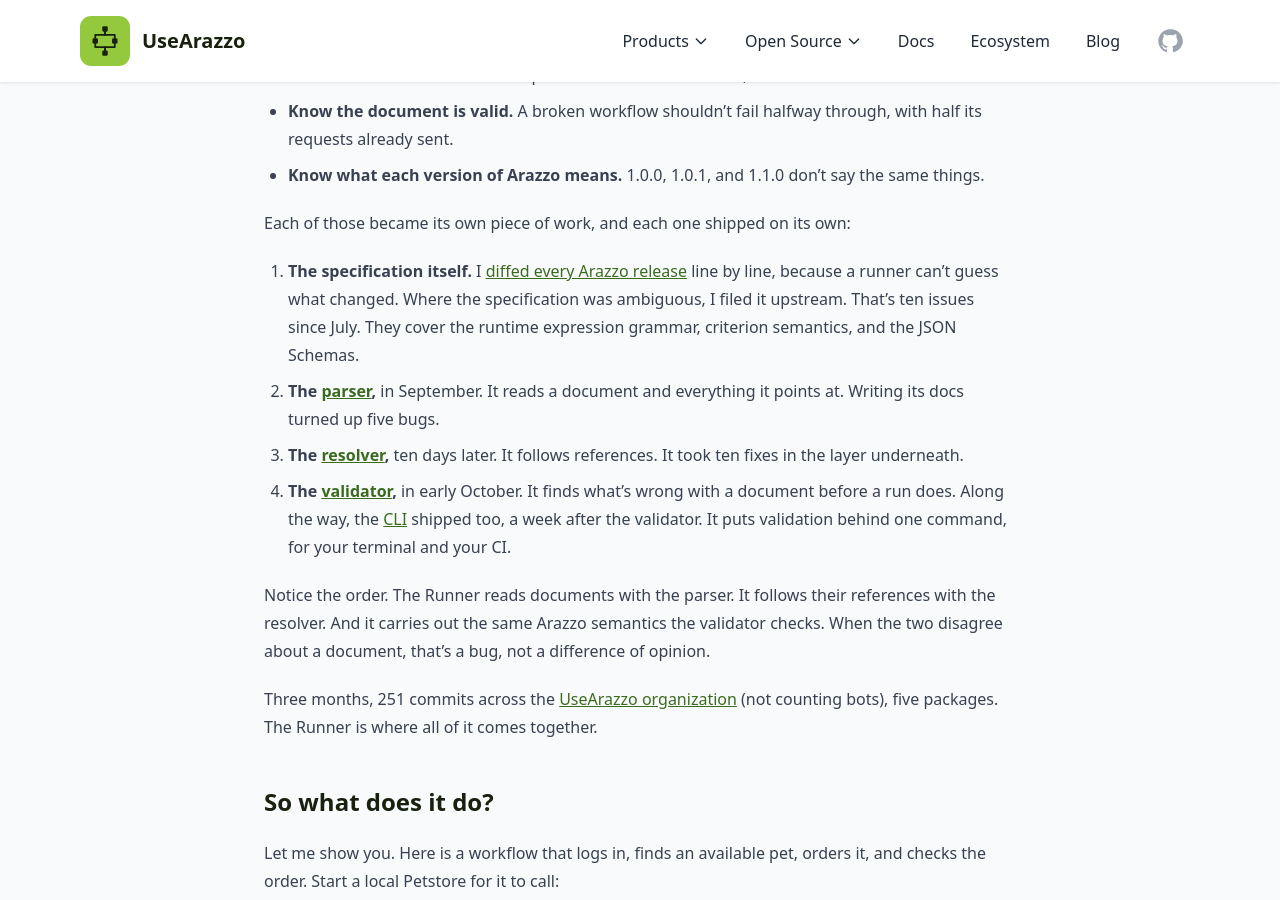
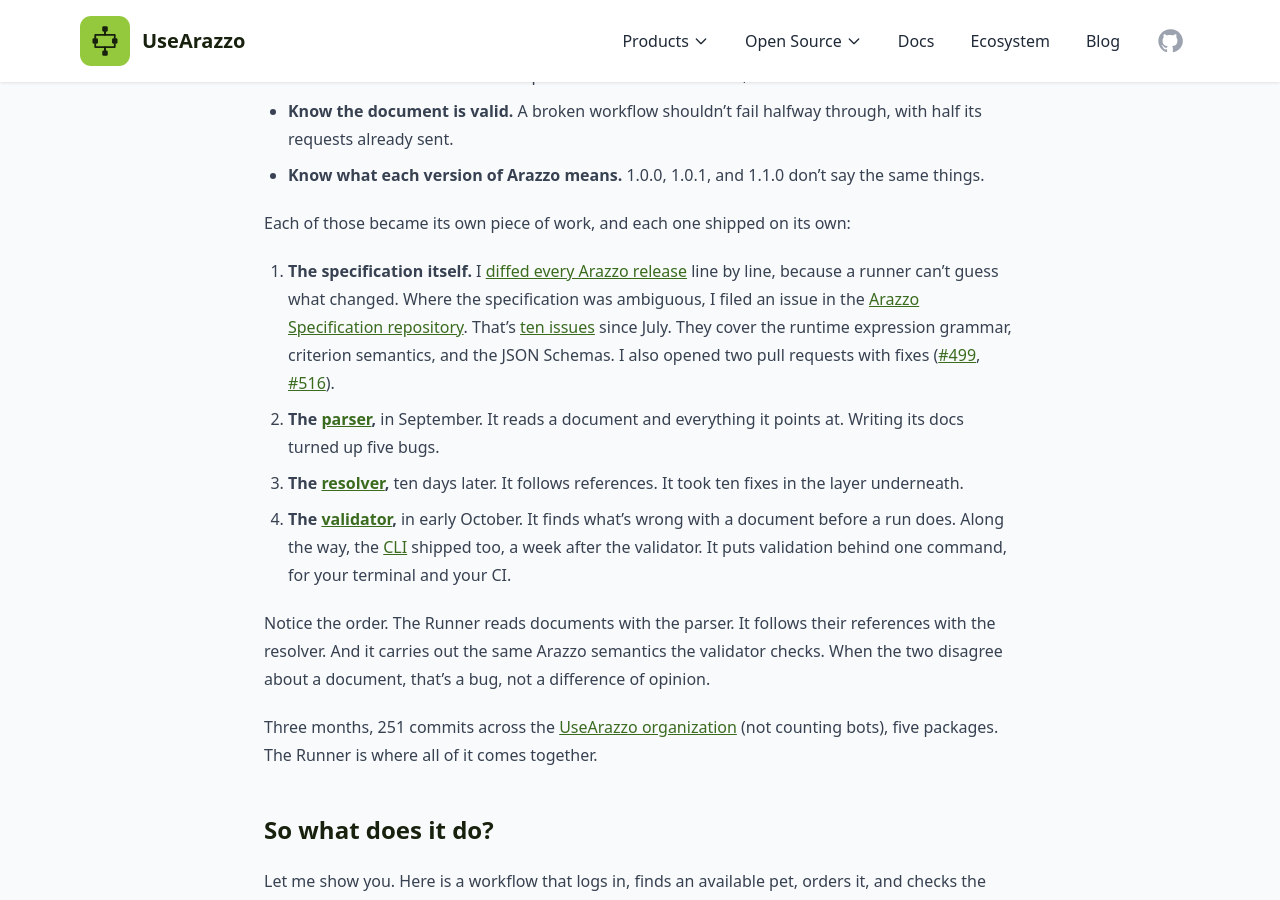
Before and after one commit to usearazzo/website, a Jekyll site: the page built from _posts/2026-10-26-arazzo-runner-on-npm.md, in a window 1280 px wide and 900 px high, scrolled down 1805 px. Built offline with Jekyll 4.4.1, drawn with Linux system fonts in a browser that asks for light colours; nearby versions of some CDN libraries.

Commit message:
feat(blog): link the Arazzo specification issues and PRs in the runner post
Name the Arazzo Specification repository, link the ten issues filed since July through a GitHub search, and link the two pull requests with fixes (#499, #516).

```diff
--- a/_posts/2026-10-26-arazzo-runner-on-npm.md
+++ b/_posts/2026-10-26-arazzo-runner-on-npm.md
@@ -42,7 +42,7 @@
 
 Each of those became its own piece of work, and each one shipped on its own:
 
-1. **The specification itself.** I [diffed every Arazzo release]({{ '/blog/arazzo-specification-evolution/' | relative_url }}) line by line, because a runner can't guess what changed. Where the specification was ambiguous, I filed it upstream. That's ten issues since July. They cover the runtime expression grammar, criterion semantics, and the JSON Schemas.
+1. **The specification itself.** I [diffed every Arazzo release]({{ '/blog/arazzo-specification-evolution/' | relative_url }}) line by line, because a runner can't guess what changed. Where the specification was ambiguous, I filed an issue in the [Arazzo Specification repository](https://github.com/OAI/Arazzo-Specification). That's [ten issues](https://github.com/OAI/Arazzo-Specification/issues?q=is%3Aissue%20author%3Achar0n%20created%3A%3E%3D2026-07-01) since July. They cover the runtime expression grammar, criterion semantics, and the JSON Schemas. I also opened two pull requests with fixes ([#499](https://github.com/OAI/Arazzo-Specification/pull/499), [#516](https://github.com/OAI/Arazzo-Specification/pull/516)).
 2. **The [parser]({{ '/blog/arazzo-parser-on-npm/' | relative_url }}),** in September. It reads a document and everything it points at. Writing its docs turned up five bugs.
 3. **The [resolver]({{ '/blog/arazzo-resolver-on-npm/' | relative_url }}),** ten days later. It follows references. It took ten fixes in the layer underneath.
 4. **The [validator]({{ '/blog/arazzo-validator-on-npm/' | relative_url }}),** in early October. It finds what's wrong with a document before a run does.
```
